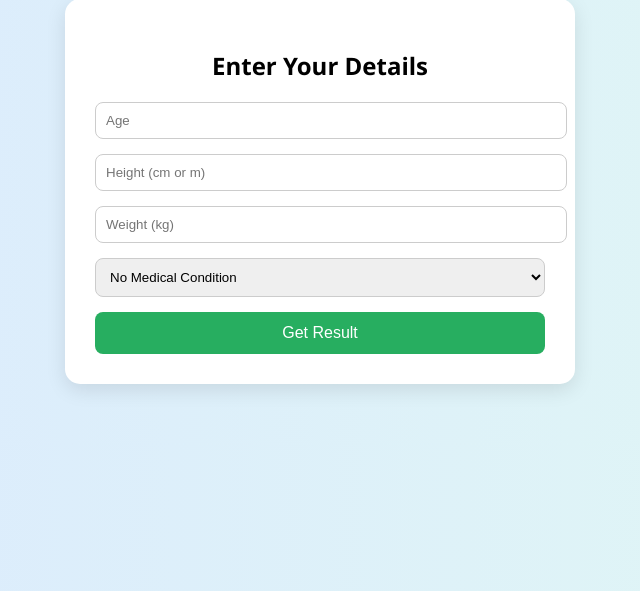
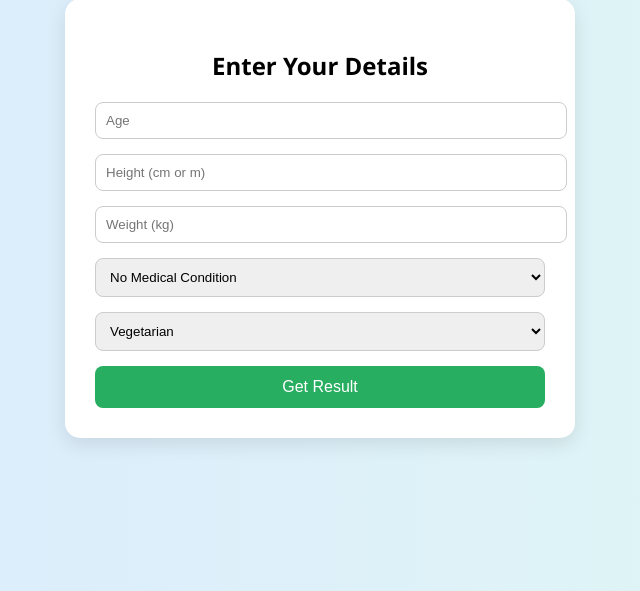
Before and after one commit to PreethiBose30/Smart-Fitness-Activity-Recommendation, a Flask app: page / in a window 1280 px wide. Shown: the part 61-652 px from the top of the page, without its empty margins (320-960 px from the left). Run offline with Flask 3, Linux system fonts and the light colour scheme.

Commit message:
Add food type selection to index.html

```diff
--- a/templates/index.html
+++ b/templates/index.html
@@ -19,6 +19,11 @@
             <option value="yes">Medical Condition</option>
         </select>
 
+        <select name="food_type">
+            <option value="veg">Vegetarian</option>
+            <option value="nonveg">Non-Vegetarian</option>
+        </select>
+
         <button type="submit">Get Result</button>
     </form>
 </div>
```
